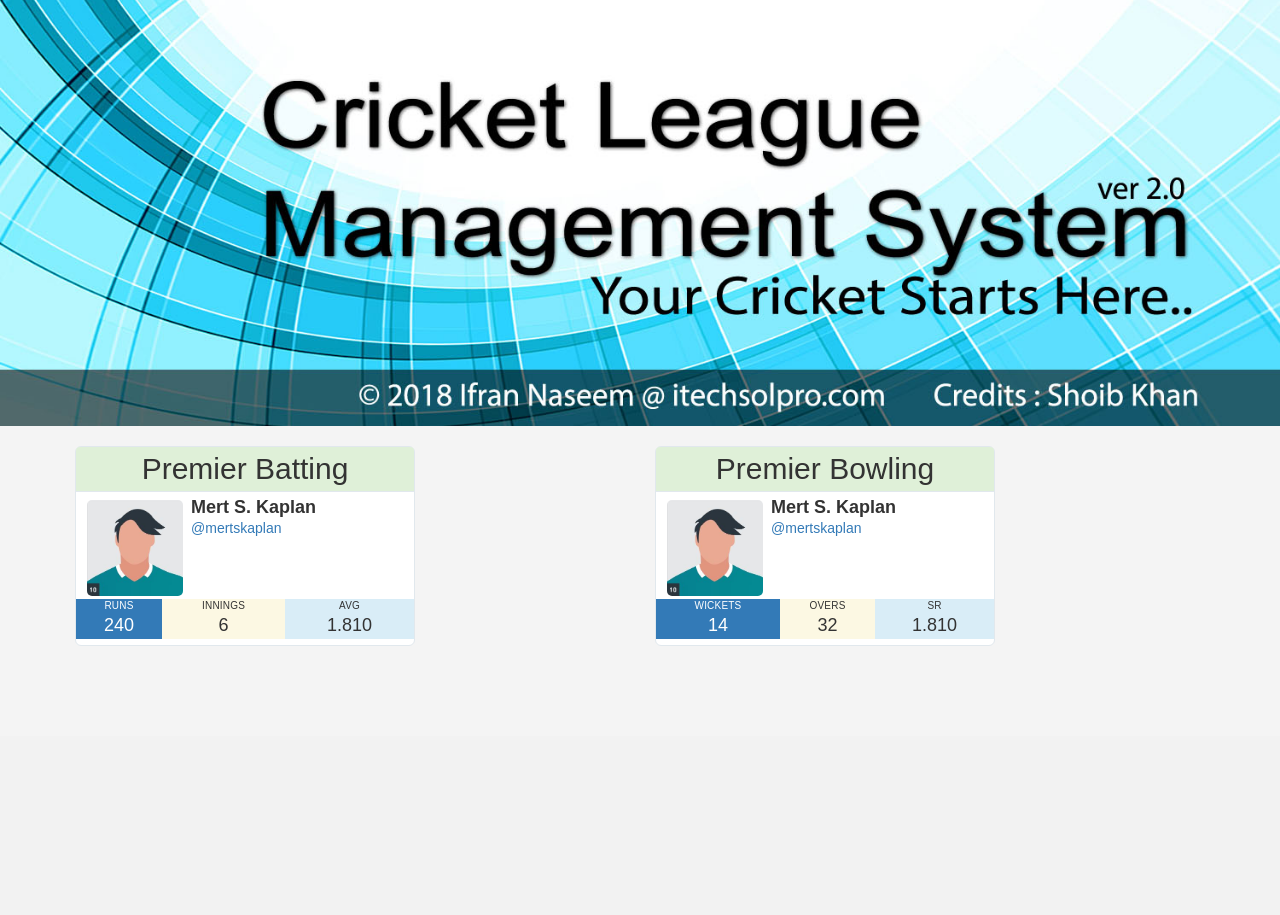
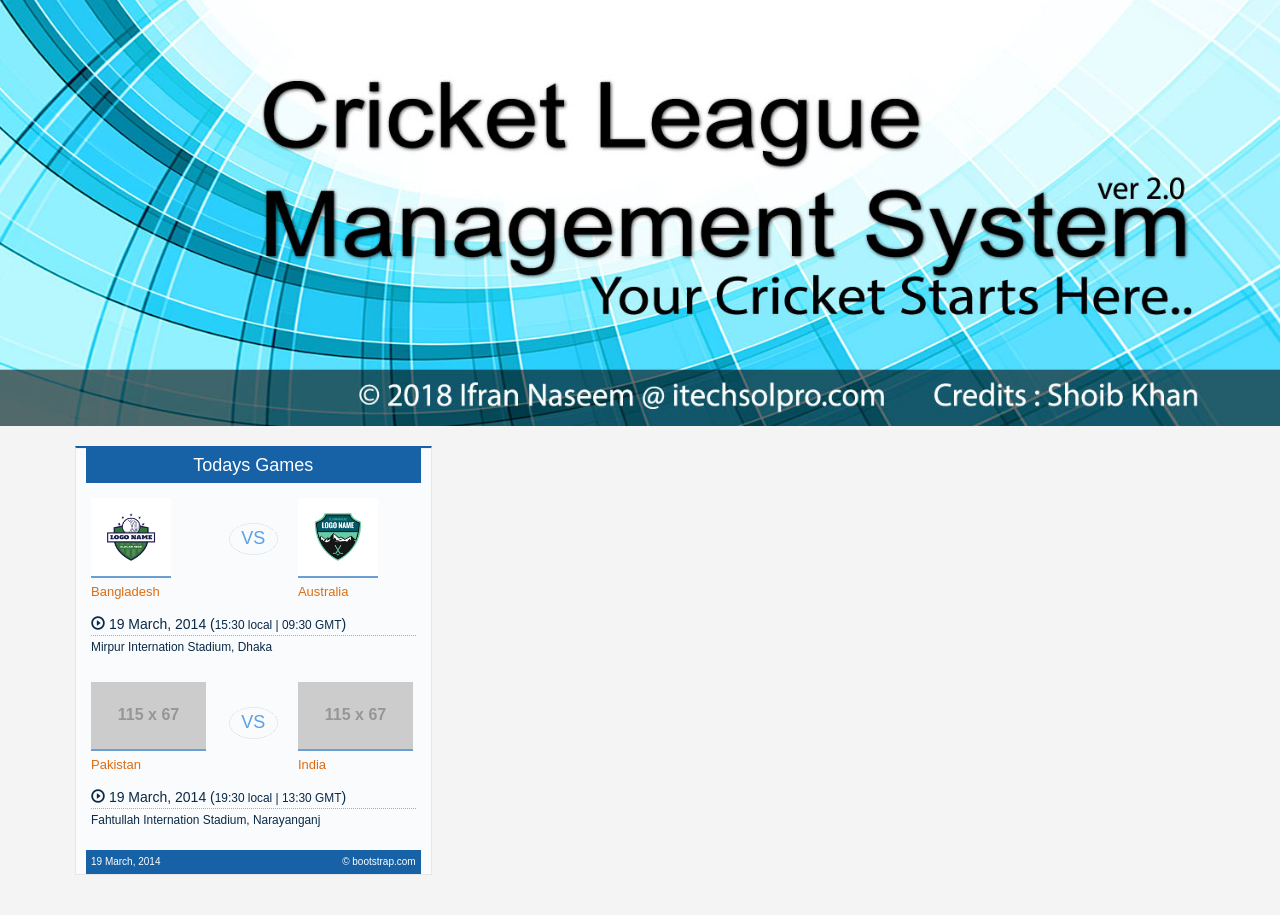
Before and after one commit to Claim47/CLMS, a PHP site: page /builder.html in a window 1280 px wide. Shown: the part 64-979 px from the top of the page. Before the commit the page ends 710 px from the top, so only its background shows below. Run offline with PHP 8.4, Linux system fonts and the light colour scheme; grey boxes labelled with a size stand in for pictures from a placeholder-image service; some libraries are stand-ins or nearby versions.

Commit message:
LiveGames

```diff
--- a/builder.html
+++ b/builder.html
@@ -21,7 +21,8 @@
 
     <link rel="stylesheet" href="template/css/style.css">
 
-    <link rel="stylesheet" href="css/content.css">
+    <link rel="stylesheet" href="css/liveGame.css">
+    <link rel="stylesheet" href="css/rankCard.css">
     <script src="template/scripts/template.js"></script>
 </head>
 
@@ -34,7 +35,6 @@
                     <path d="M0,5 30,5" stroke="#fff" stroke-width="3" />
                     <path d="M0,14 30,14" stroke="#fff" stroke-width="3" />
                     <path d="M0,23 30,23" stroke="#fff" stroke-width="3" />
-
                 </svg>
             </a>
         </span>
@@ -77,100 +77,75 @@
     <div id="main" class="container">
         <div class="row">
             <div class="col-md-12 ">
+                <!--code start here-->
                 <div class="row">
-                    <div class="col-md-6">
-                        <!-- code start -->
-                        <div class="twPc-div ">
-                            <h2 class="twPc-bg twPc-block  bg-success text-white">Premier Batting</h2>
-
-                            <div>
-                                <a title="Mert S. Kaplan" href="#" class="twPc-avatarLink">
-                                    <img alt="Mert S. Kaplan" src="assets/icons/profile.jpg" class="twPc-avatarImg">
-                                </a>
-
-                                <div class="twPc-divUser">
-                                    <div class="twPc-divName">
-                                        <a href="#">Mert S. Kaplan</a>
+                        <div class="col-md-4 games-schedule">
+                            <div class="well">
+                                <div class="games-schedule-title">
+                                    <div class="row">
+                                        <div class="col-md-12">
+                                            <h5>Todays Games</h5>
+                                        </div>
                                     </div>
-                                    <span>
-                                        <a href="#">@<span>mertskaplan</span></a>
-                                    </span>
                                 </div>
-
-                                <div class="twPc-divStats">
-                                        <ul class="twPc-Arrange">
-                                            <li class="twPc-ArrangeSizeFit bg-primary text-white">
-                                                <span href="#" title="9.840 Tweet">
-                                                    <span class="twPc-StatLabel twPc-block ">Runs</span>
-                                                    <span class="twPc-StatValue">240</span>
-                                                </span>
-                                            </li>
-                                            <li class="twPc-ArrangeSizeFit bg-warning text-dark">
-                                                <span href="#" title="885 Following">
-                                                    <span class="twPc-StatLabel twPc-block">Innings</span>
-                                                    <span class="twPc-StatValue">6</span>
-                                                </span>
-                                            </li>
-                                            <li class="twPc-ArrangeSizeFit bg-info text-white">
-                                                <span href="#" title="1.810 Followers">
-                                                    <span class="twPc-StatLabel twPc-block">Avg</span>
-                                                    <span class="twPc-StatValue">1.810</span>
-                                                </span>
-                                            </li>
-                                        </ul>
+                                <div class="games-schedule-items">
+                                    <div class="row games-team">
+                                        <div class="col-md-5 games-teamlogo">
+                                            <img src="assets/teams/SampleTeam1.png" alt="Bangladesh">
+                                            <span>Bangladesh</span>
+                                        </div>
+                                        <div class="col-md-2">
+                                            <h4 class="img-circle">VS</h4>
+                                        </div>
+                                        <div class="col-md-5 games-teamlogo">
+                                            <img src="assets/teams/SampleTeam2.png" alt="Australia">
+                                            <span>Australia</span>
+                                        </div>
                                     </div>
-                            </div>
-                        </div>
-                        <!-- code end -->
-                    </div>
-                    <div class="col-md-6 ">
-                        <!-- code start -->
-                        <div class="twPc-div ">
-                            <h2 class="twPc-bg twPc-block  bg-success text-white">Premier Bowling</h2>
-
-                            <div>
-                                <a title="Mert S. Kaplan" href="#" class="twPc-avatarLink">
-                                    <img alt="Mert S. Kaplan" src="assets/icons/profile.jpg" class="twPc-avatarImg">
-                                </a>
-
-                                <div class="twPc-divUser">
-                                    <div class="twPc-divName">
-                                        <a href="#">Mert S. Kaplan</a>
+                                    <div class="row games-info">
+                                        <div class="col-md-12">
+                                            <p><span class="glyphicon glyphicon-play-circle"></span> 19 March, 2014 (<small>15:30 local | 09:30 GMT</small>)</p>
+                                            <p class="games-dash"></p>
+                                            <p><small>Mirpur Internation Stadium, Dhaka</small></p>
+                                        </div>
                                     </div>
-                                    <span>
-                                        <a href="#">@<span>mertskaplan</span></a>
-                                    </span>
                                 </div>
-
-                                <div class="twPc-divStats">
-                                    <ul class="twPc-Arrange">
-                                        <li class="twPc-ArrangeSizeFit bg-primary text-white">
-                                            <span href="#" title="9.840 Tweet">
-                                                <span class="twPc-StatLabel twPc-block ">Wickets</span>
-                                                <span class="twPc-StatValue">14</span>
-                                            </span>
-                                        </li>
-                                        <li class="twPc-ArrangeSizeFit bg-warning text-dark">
-                                            <span href="#" title="885 Following">
-                                                <span class="twPc-StatLabel twPc-block">Overs</span>
-                                                <span class="twPc-StatValue">32</span>
-                                            </span>
-                                        </li>
-                                        <li class="twPc-ArrangeSizeFit bg-info text-white">
-                                            <span href="#" title="1.810 Followers">
-                                                <span class="twPc-StatLabel twPc-block">SR</span>
-                                                <span class="twPc-StatValue">1.810</span>
-                                            </span>
-                                        </li>
-                                    </ul>
+                                <div class="games-schedule-items">
+                                    <div class="row games-team">
+                                        <div class="col-md-5">
+                                            <img src="http://placehold.it/115x67" alt="Pakistan">
+                                            <span>Pakistan</span>
+                                        </div>
+                                        <div class="col-md-2">
+                                            <h4 class="img-circle">VS</h4>
+                                        </div>
+                                        <div class="col-md-5">
+                                            <img src="http://placehold.it/115x67" alt="India">
+                                            <span>India</span>
+                                        </div>
+                                    </div>
+                                    <div class="row games-info">
+                                        <div class="col-md-12">
+                                            <p><span class="glyphicon glyphicon-play-circle"></span> 19 March, 2014 (<small>19:30 local | 13:30 GMT</small>)</p>
+                                            <p class="games-dash"></p>
+                                            <p><small>Fahtullah Internation Stadium, Narayanganj</small></p>
+                                        </div>
+                                    </div>
+                                </div>
+                                <div class="games-schedule-footer">
+                                    <div class="row">
+                                        <div class="col-md-6">
+                                            <p class="text-left">19 March, 2014</p>
+                                        </div>
+                                        <div class="col-md-6">
+                                            <p class="text-right">&COPY; bootstrap.com</p>
+                                        </div>
+                                    </div>
                                 </div>
                             </div>
                         </div>
-                        <!-- code end -->
-                    </div>
-                </div>
-
-
+                      </div>
+                <!--code ends here-->
             </div>
         </div>
     </div>
--- a/css/content.css
+++ /dev/null
@@ -1,102 +0,0 @@
-
-.twPc-div {
-    background: #fff none repeat scroll 0 0;
-
-    border: 1px solid #e1e8ed;
-    border-radius: 6px;
-   height: 200px;
-    max-width: 340px;
-
-}
-.twPc-div h2{
-    margin: 0;
-    padding-top: 5px;
-    padding-bottom: 6px;
-    text-align: center;
-}
-.twPc-bg {
-
-    background-position: 0 50%;
-    background-size: 100% auto;
-    border-bottom: 1px solid #e1e8ed;
-    border-radius: 4px 4px 0 0;
-
-    width: 100%;
-}
-.twPc-block {
-    display: block !important;
-}
-.twPc-button {
-    margin: -35px -10px 0;
-    text-align: right;
-    width: 100%;
-}
-.twPc-avatarLink {
-    background-color: #fff;
-    border-radius: 6px;
-    display: inline-block !important;
-    float: left;
-    margin: 0px 5px 0 8px;
-    max-width: 100%;
-    padding: 1px;
-    vertical-align: bottom;
-}
-.twPc-avatarImg {
-    border: 2px solid #fff;
-    border-radius: 7px;
-    box-sizing: border-box;
-    color: #fff;
-    height: 100px;
-    width: 100px;
-}
-.twPc-divUser {
-    margin: 5px 0 0;
-}
-.twPc-divName {
-    font-size: 18px;
-    font-weight: 700;
-    line-height: 21px;
-}
-.twPc-divName a {
-    color: inherit !important;
-}
-.twPc-divStats {
-
-    padding: 10px 0;
-    text-align: center;
-}
-.twPc-Arrange {
-    box-sizing: border-box;
-    display: table;
-    margin: 0;
-    min-width: 100%;
-    padding: 0;
-    table-layout: auto;
-}
-ul.twPc-Arrange {
-    list-style: outside none none;
-    margin: 0;
-    padding: 0;
-}
-.twPc-ArrangeSizeFit {
-    display: table-cell;
-    padding: 0;
-    vertical-align: top;
-}
-.twPc-ArrangeSizeFit a:hover {
-    text-decoration: none;
-}
-.twPc-StatValue {
-    display: block;
-    font-size: 18px;
-    font-weight: 500;
-    transition: color 0.15s ease-in-out 0s;
-}
-.twPc-StatLabel {
-
-    font-size: 10px;
-    letter-spacing: 0.02em;
-    overflow: hidden;
-    text-transform: uppercase;
-
-}
--- /dev/null
+++ b/css/liveGame.css
@@ -0,0 +1,74 @@
+.games-schedule .well {
+    background-color: #fafbfc;
+    border: 1px #e7e7e7 solid;
+    border-top: 2px #1761a6 solid;
+    border-radius: 0px;
+    padding: 0 10px 0 10px;
+}
+.games-schedule .col-md-2 {
+    padding: 5px;
+}
+.games-schedule-title {
+    background-color: #1761a6;
+    color: #ffffff;
+    padding: 5px;
+    margin-bottom: 10px;
+}
+.games-schedule-title h5 {
+    font-size: 18px;
+    text-align: center;
+    margin: 3px 0 3px 0;
+}
+.games-schedule-items {
+    padding: 5px;
+    margin-bottom: 15px;
+}
+.last-item {
+    margin-bottom: 0px;
+}
+.games-team {
+    margin-bottom: 12px;
+}
+.games-team h4 {
+    color: #59a1e8;
+    text-align: center;
+    margin-top: 20px;
+    border: 1px #c8d8e7 dotted;
+    padding: 5px;
+    width: 100%;
+}
+.games-team img {
+    border-bottom: 2px #6b9fd3 solid;
+    margin-bottom: 3px;
+}
+.games-team span {
+    color: #de6c10;
+    font-size: 13px;
+}
+.games-dash {
+    border: none;
+    border-top: 1px #95b3d0 dotted;
+}
+.games-info p {
+    margin: 0;
+    padding: 0;
+    color: #0a2948;
+    line-height: 20px;
+}
+.games-schedule-footer {
+    background-color: #1761a6;
+    color: #ffffff;
+    font-size: 10px;
+    padding: 5px;
+}
+.games-schedule-footer p {
+    margin: 0;
+}
+
+.games-teamlogo img {
+    width:80px;
+    height:80px;
+
+
+
+}
```
Also changed, not shown: liveGames.php (added, +18 -0 lines), scoring.php (added, +26 -0 lines), template/header.php (+6 -6 lines), assets/teams/SampleTeam1.png (added), assets/teams/SampleTeam2.png (added).
